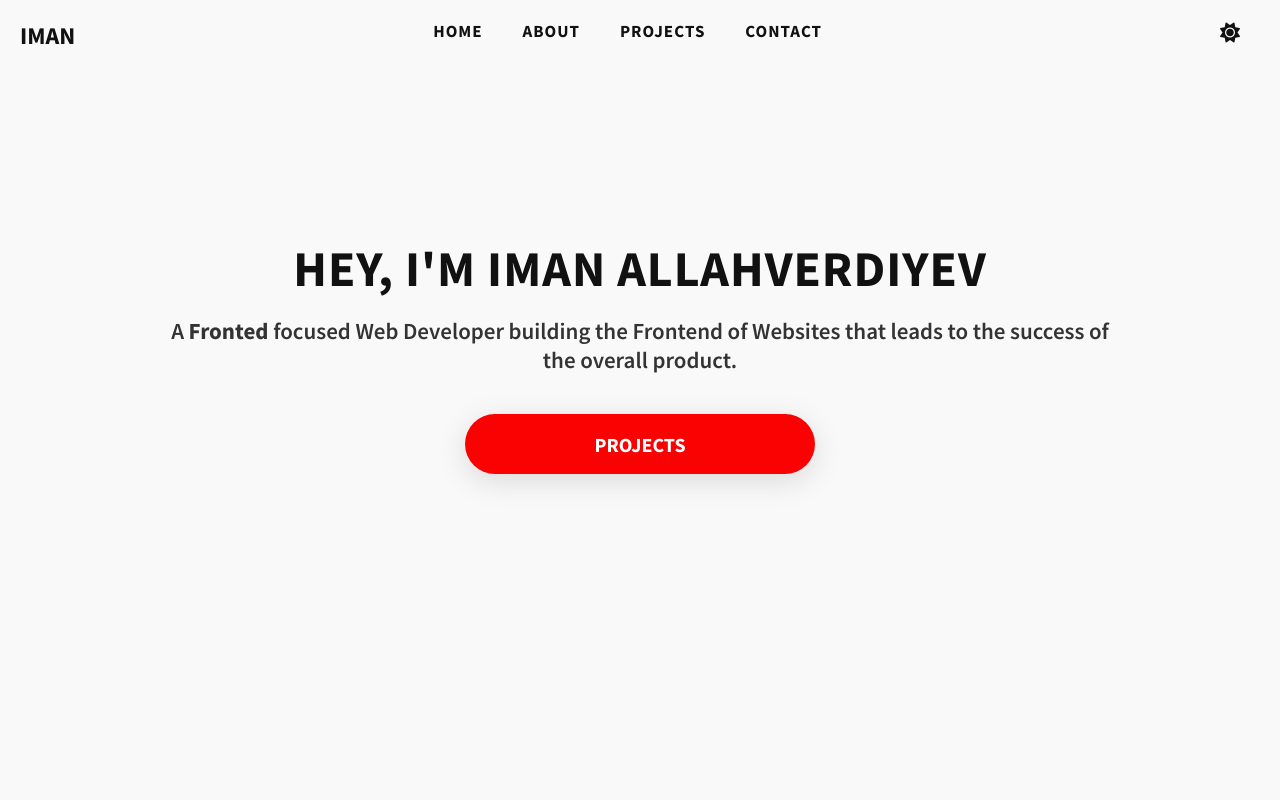
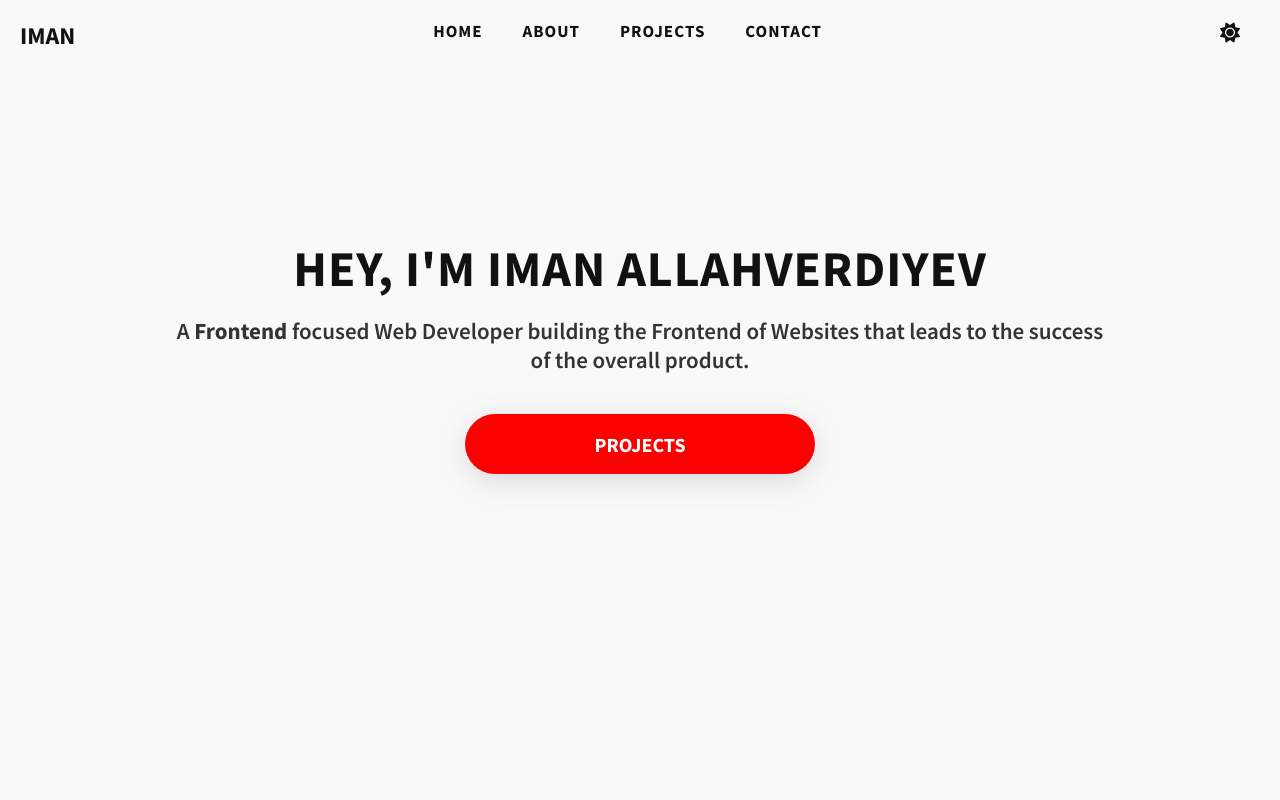
Before and after one commit to Imann7/Ecom, a plain HTML site: page index.html in a window 1280 px wide. Shown: the top 800 px of the page. Drawn offline with Linux system fonts and the light colour scheme; a web font is replaced by a local one.

Commit message:
Update index.html

```diff
--- a/index.html
+++ b/index.html
@@ -26,7 +26,7 @@
     <div id="home">
       <h1>HEY, I'M IMAN ALLAHVERDIYEV</h1>
       <p>
-        A <strong>Fronted</strong> focused Web Developer building the Frontend
+        A <strong>Frontend</strong> focused Web Developer building the Frontend
         of Websites that leads to the success of the overall product.
       </p>
 
```
